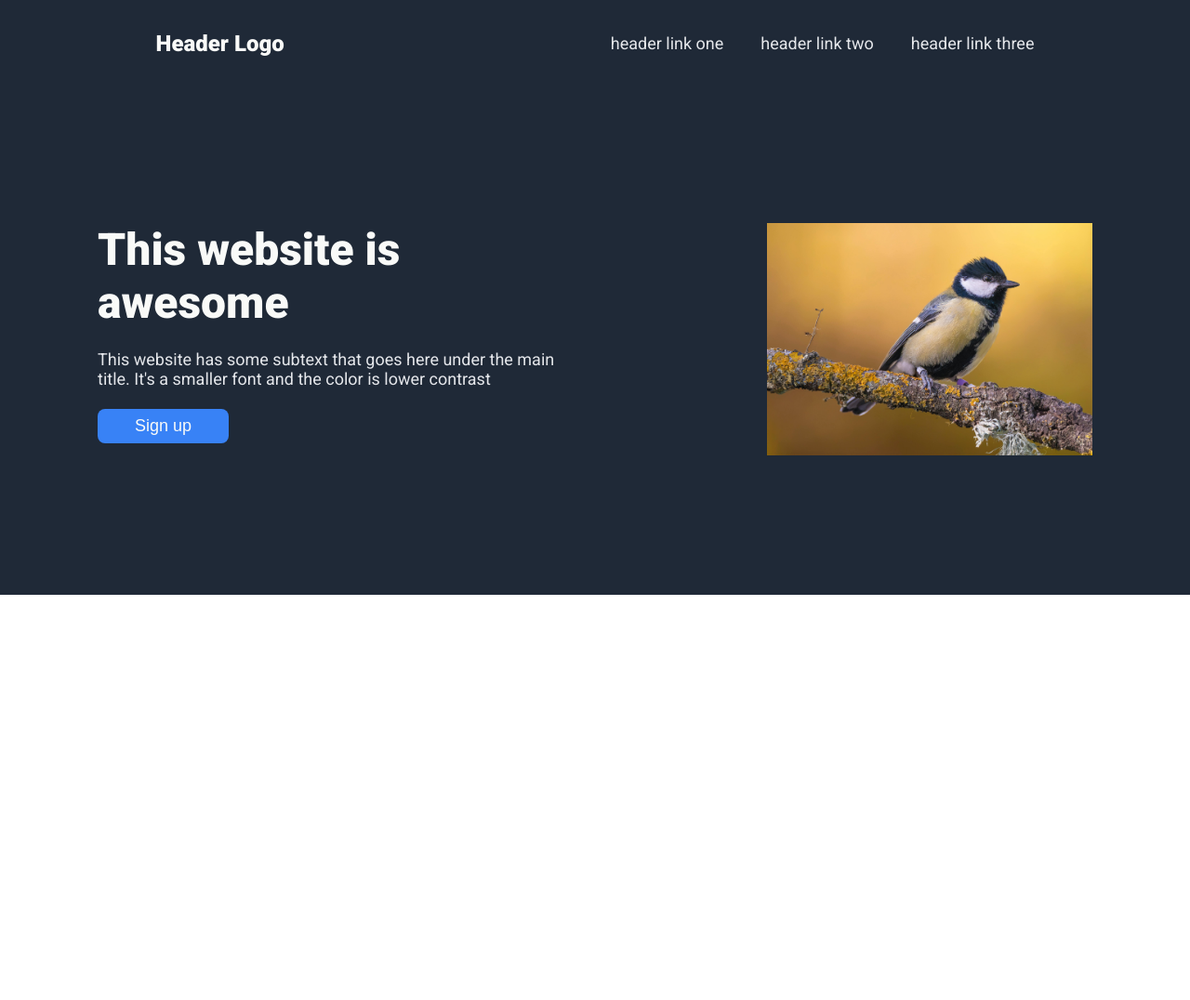
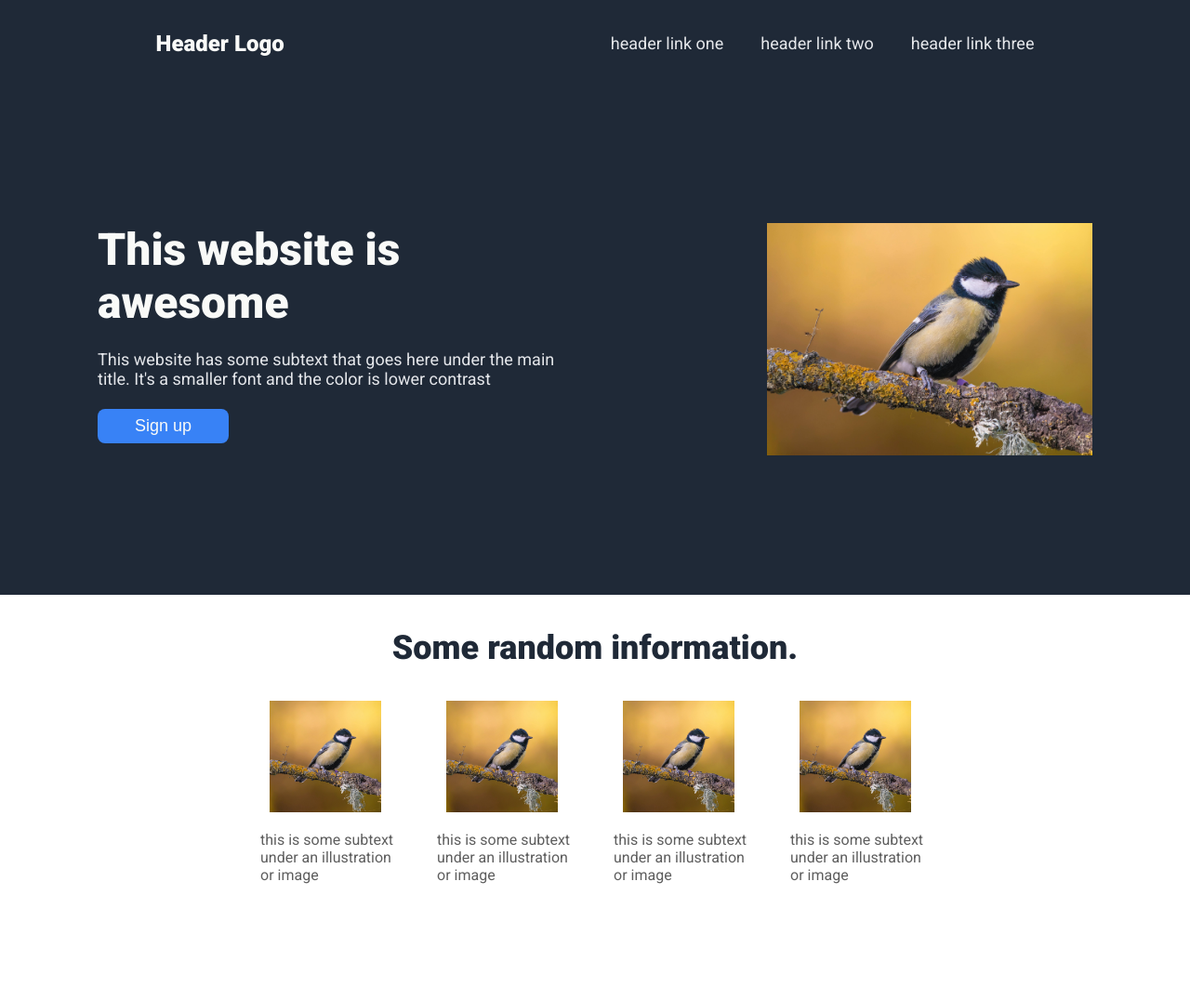
Before and after one commit to DavidA123777/Landing-Page, a plain HTML site: page index.html in a window 1280 px wide. Shown: the whole page at 93% size. Before the commit the page ends 800 px from the top, so only its background shows below. Drawn offline with Linux system fonts and the light colour scheme; a web font is replaced by a local one.

Commit message:
edited Readme to include project summary and designed info section

```diff
--- a/index.html
+++ b/index.html
@@ -25,7 +25,30 @@
         </p>
         <button class="signupBtn">Sign up</button>
       </div>
-      <img src="bird.jpg">
+      <img src="bird.jpg" alt="bird picture">
     </div>
+    <div class="information-section">
+      <p class="info-header">Some random information.</p>
+      <div class="cards">
+        <div class="card">
+          <img src="bird.jpg" alt="bird picture">
+          <p class="card-text">this is some subtext under an illustration or image</p>
+        </div>
+        <div class="card">
+          <img src="bird.jpg" alt="bird picture">
+          <p class="card-text">this is some subtext under an illustration or image</p>
+        </div>
+        <div class="card">
+          <img src="bird.jpg" alt="bird picture">
+          <p class="card-text">this is some subtext under an illustration or image</p>
+        </div>
+        <div class="card">
+          <img src="bird.jpg" alt="bird picture">
+          <p class="card-text">this is some subtext under an illustration or image</p>
+        </div>
+      </div>
+    </div>
+
+
   </body>
 </html>
--- a/styles.css
+++ b/styles.css
@@ -92,3 +92,32 @@ img{
   object-fit: cover;
   object-position: center;
 }
+
+.information-section{
+  height: 400px;
+}
+
+
+.info-header{
+  text-align: center;
+  font-size: 36px;
+  color: #1F2937;
+  font-weight: 900;
+}
+
+.cards{
+  display: flex;
+  justify-content: center;
+  gap: 40px;
+  align-items: center;
+  color: #5e5e5e;
+}
+.card{
+  max-width: 150px;
+}
+.card img{
+  height: 120px;
+  width: 120px;
+  text-align: center;
+  margin-left: 10px;
+}
```
Also changed, not shown: 1 other file.
